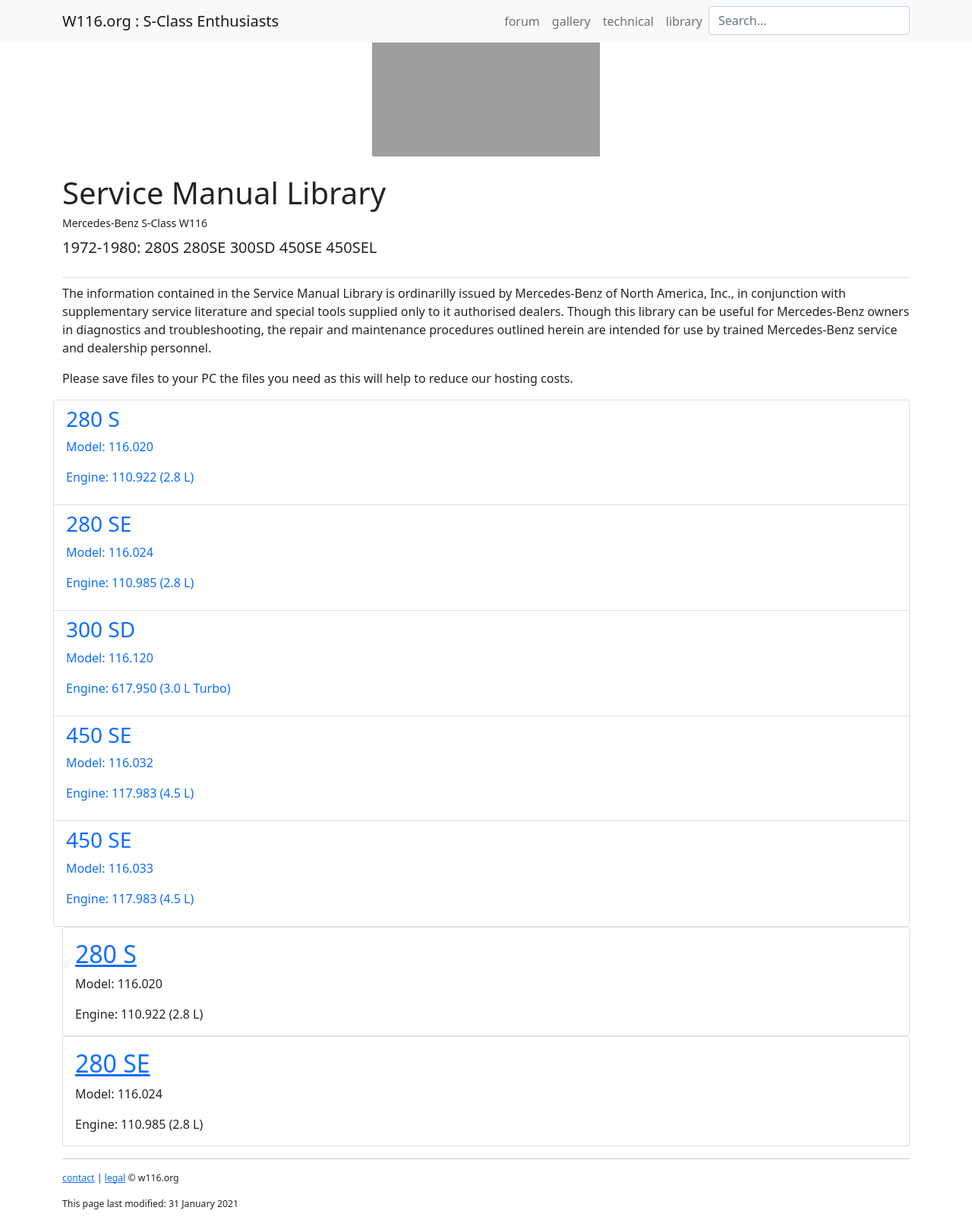
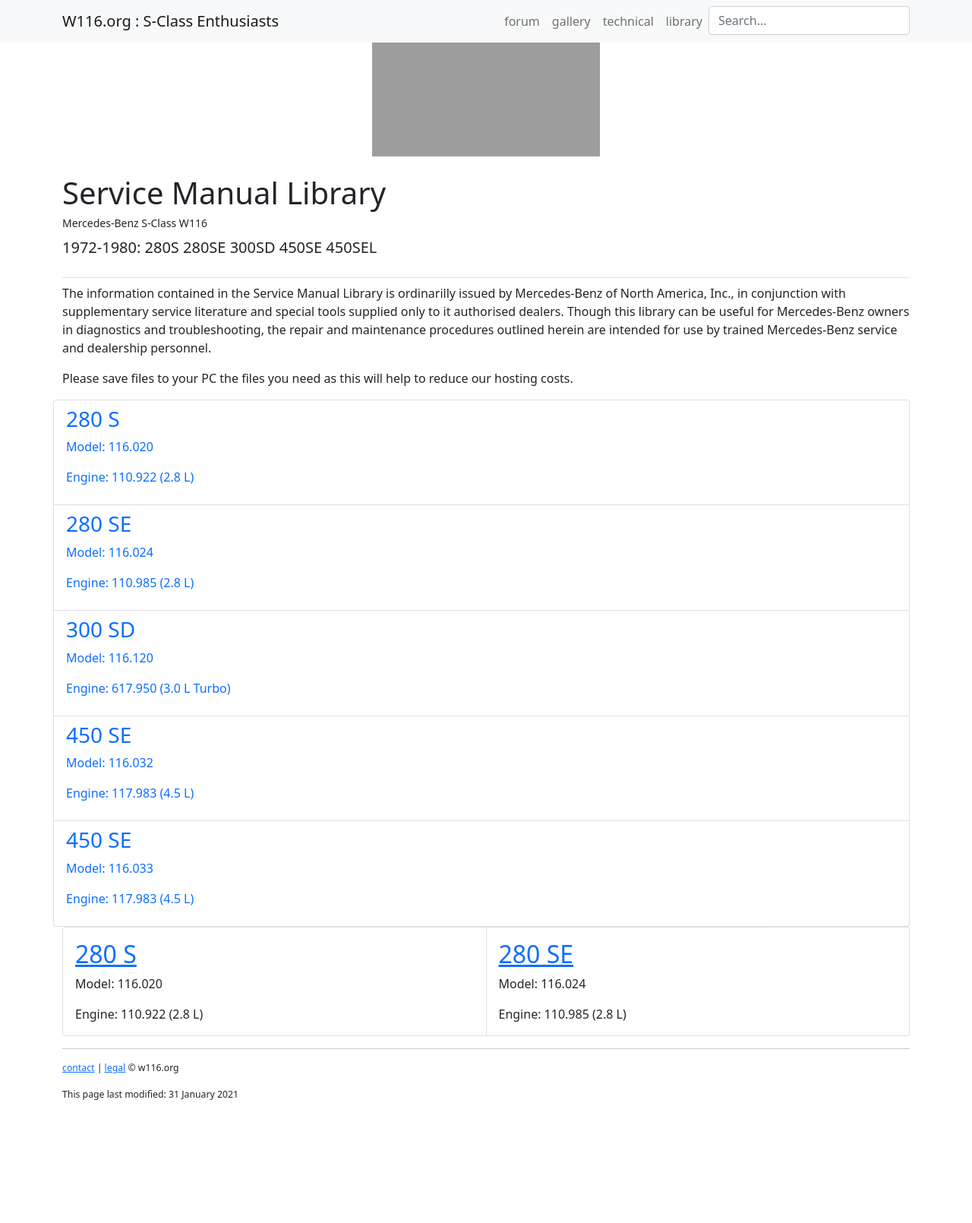
Before and after one commit to W116org/handbook, a Jekyll site: the page built from index.html, in a window 1280 px wide. Shown: the whole page at 76% size. Built offline with Jekyll 4.4.1, drawn with Linux system fonts in a browser that asks for light colours; comment, search, counter and statistics services are not loaded; after the commit the page ends 1466 px from its top, so only the background shows below that; grey boxes are pictures that could not be loaded.

Commit message:
Update index.html

```diff
--- a/index.html
+++ b/index.html
@@ -51,7 +51,7 @@
   </div>
 </div><!-- /.row -->
 
-<div class="card-group"></div>
+<div class="card-group">
   <div class="card">
     <div class="card-body">
       <a href="m110/">
```
